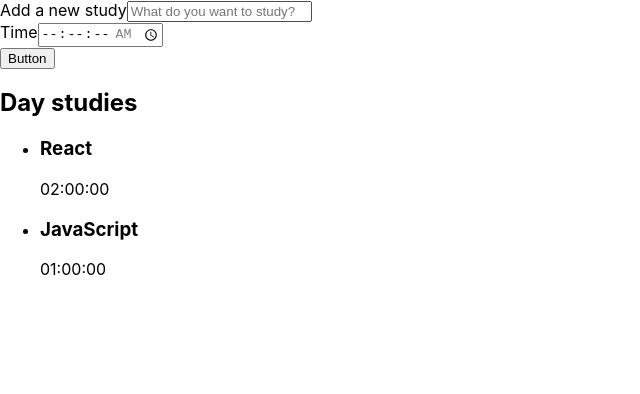
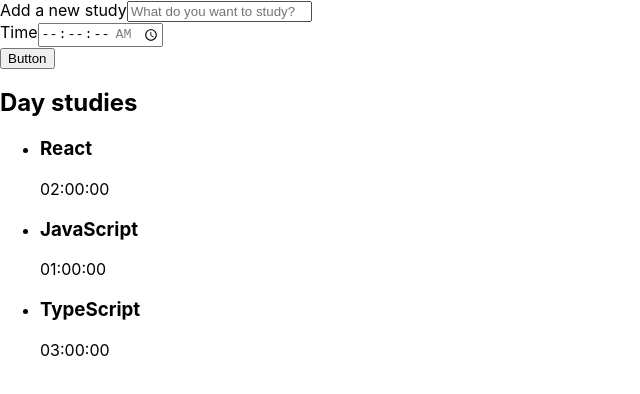
Before and after one commit to leafarpontes/alura-react-studies, a React (Create React App) app: page / in a window 1280 px wide. Shown: the top 394 px of the page, without its empty margins (0-640 px from the left). Built offline with nearby package versions, Linux system fonts and the light colour scheme; the HTML template or start-up script is replaced by a standard one.

Commit message:
added a map to iterate the tasks array

```diff
--- a/src/components/List/index.tsx
+++ b/src/components/List/index.tsx
@@ -1,19 +1,32 @@
-import React from 'react';
+import React from "react";
 
 export const List = () => {
+  const tasks = [
+    {
+      task: "React",
+      time: "02:00:00",
+    },
+    {
+      task: "JavaScript",
+      time: "01:00:00",
+    },
+    {
+      task: "TypeScript",
+      time: "03:00:00",
+    },
+  ];
+
   return (
     <aside>
       <h2>Day studies</h2>
       <ul>
-        <li>
-          <h3>React</h3>
-          <span>02:00:00</span>
-        </li>
-        <li>
-          <h3>JavaScript</h3>
-          <span>01:00:00</span>
-        </li>
+        {tasks.map((task, index) => (
+          <li key={index}>
+            <h3>{task.task}</h3>
+            <span>{task.time}</span>
+          </li>
+        ))}
       </ul>
     </aside>
-  )
-}
+  );
+};
```
